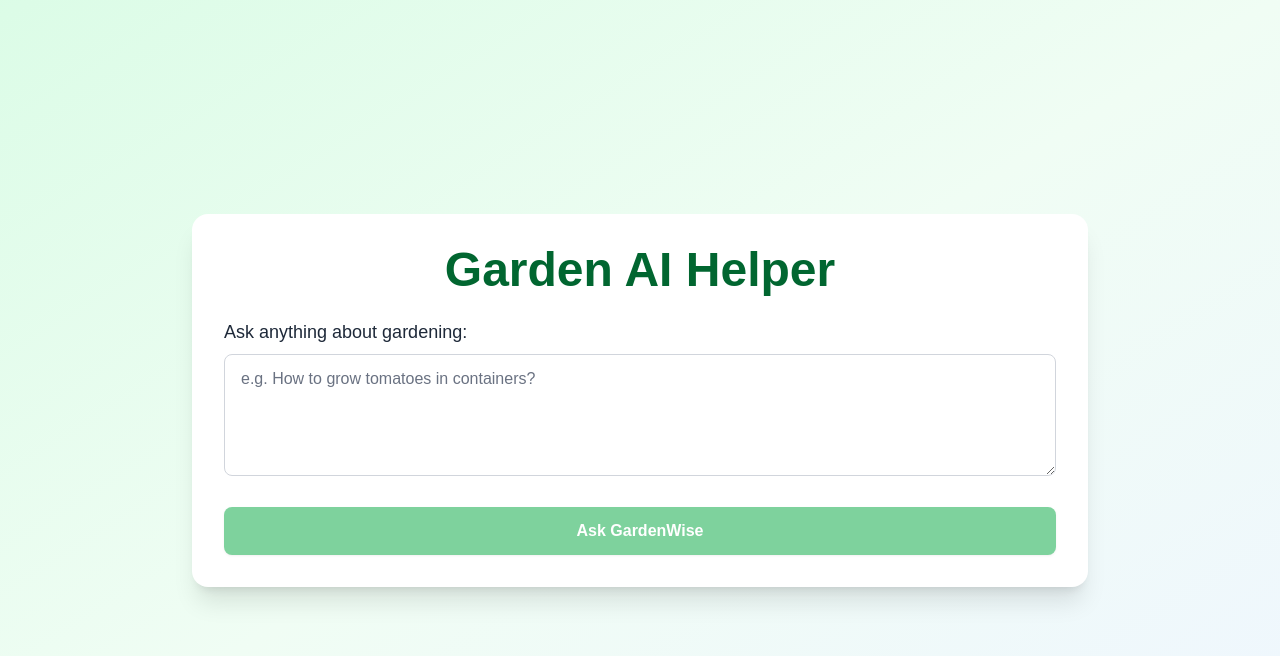
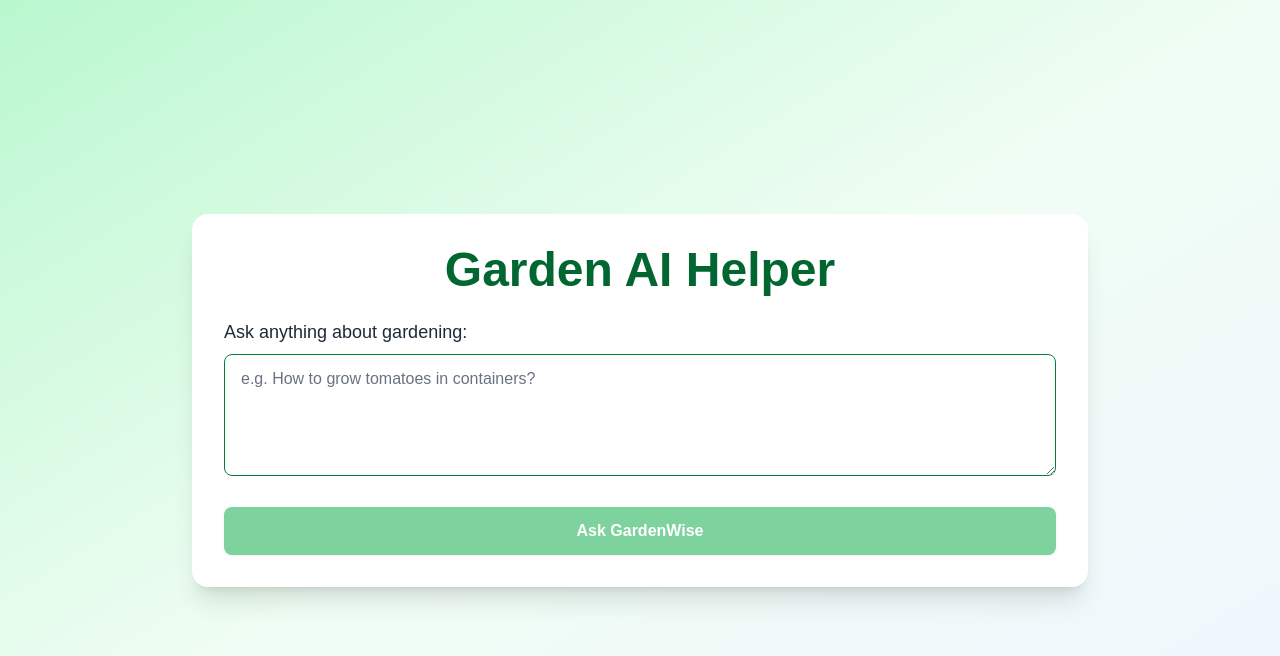
Before and after one commit to Dtpike02/garden-ai, a Next.js app in the folder garden-ai/: page / in a window 1280 px wide. Shown: the top 656 px of the page. Built offline with nearby package versions, Linux system fonts and the light colour scheme.

Commit message:
change some colors

```diff
--- a/garden-ai/src/app/page.tsx
+++ b/garden-ai/src/app/page.tsx
@@ -35,7 +35,7 @@ export default function Home() {
   };
 
   return (
-    <main className="min-h-screen bg-gradient-to-br from-green-100 via-green-50 to-blue-50 flex items-center justify-center p-8">
+    <main className="min-h-screen bg-gradient-to-br from-green-200 via-green-50 to-blue-50 flex items-center justify-center p-8">
       {/* Wider responsive card: adjusts at each breakpoint */}
       <div className="w-full max-w-lg sm:max-w-xl md:max-w-2xl lg:max-w-3xl xl:max-w-4xl bg-white rounded-2xl shadow-xl p-8">
         <h1 className="text-5xl font-bold text-center text-green-800 mb-6">
@@ -49,7 +49,7 @@ export default function Home() {
           <textarea
             id="question"
             rows={4}
-            className="w-full px-4 py-3 border border-gray-300 rounded-lg focus:outline-none focus:ring-2 focus:ring-green-500 focus:border-transparent transition placeholder-gray-500 placeholder-opacity-100"
+            className=" text-black w-full px-4 py-3 border border-green-700 300 rounded-lg focus:outline-none focus:ring-2 focus:ring-green-500 focus:border-transparent transition placeholder-gray-500 placeholder-opacity-100"
             placeholder="e.g. How to grow tomatoes in containers?"
             value={question}
             onChange={(e) => setQuestion(e.target.value)}
@@ -77,7 +77,7 @@ export default function Home() {
         </button>
 
         {answer && (
-          <div className="mt-8 bg-white border border-gray-200 rounded-lg p-6 prose max-w-none">
+          <div className="mt-8 bg-white border border-green-700 rounded-lg p-6 prose max-w-none text-black">
             <ReactMarkdown remarkPlugins={[remarkGfm]}>{answer || ''}</ReactMarkdown>
           </div>
         )}
```
